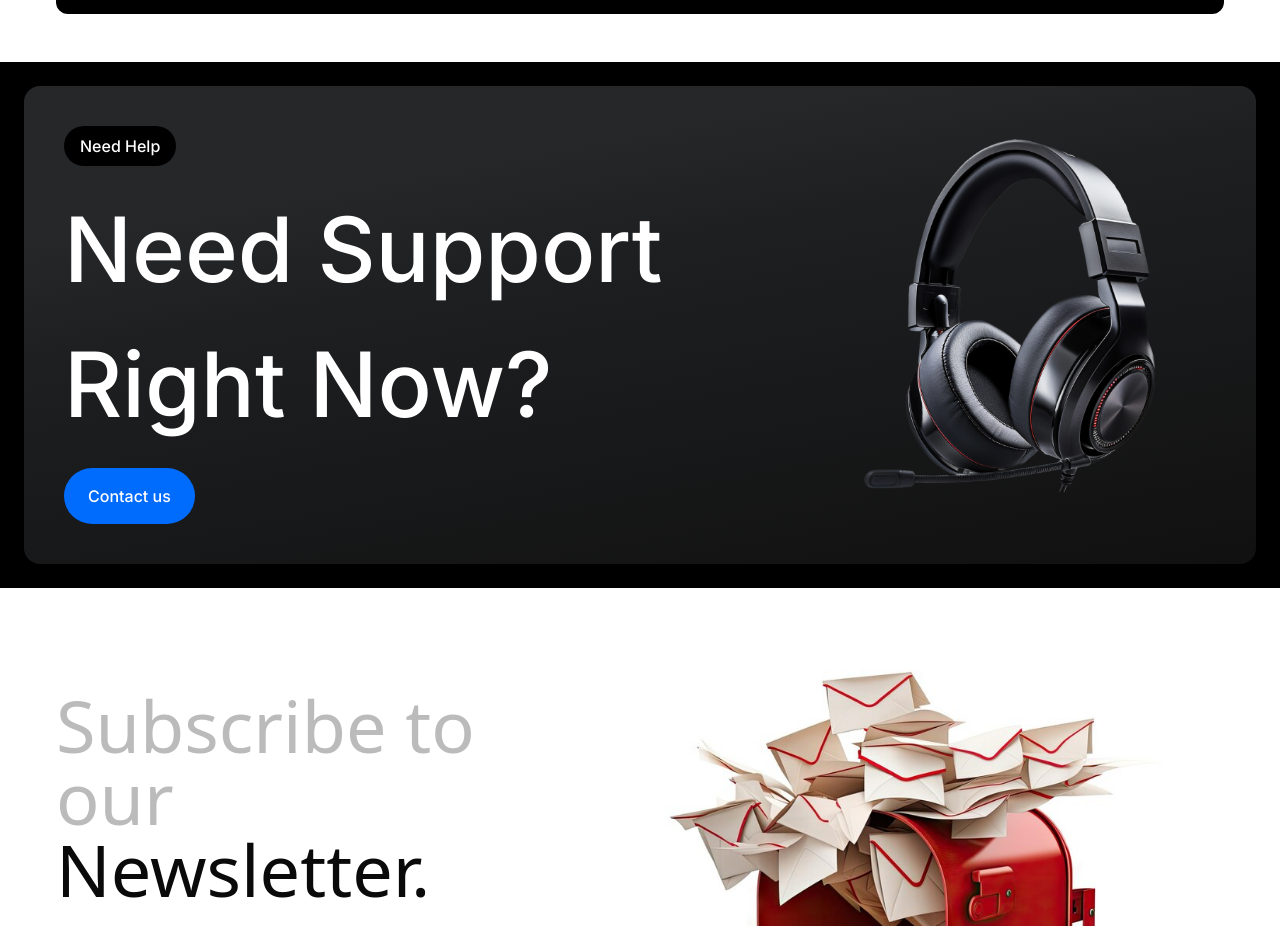
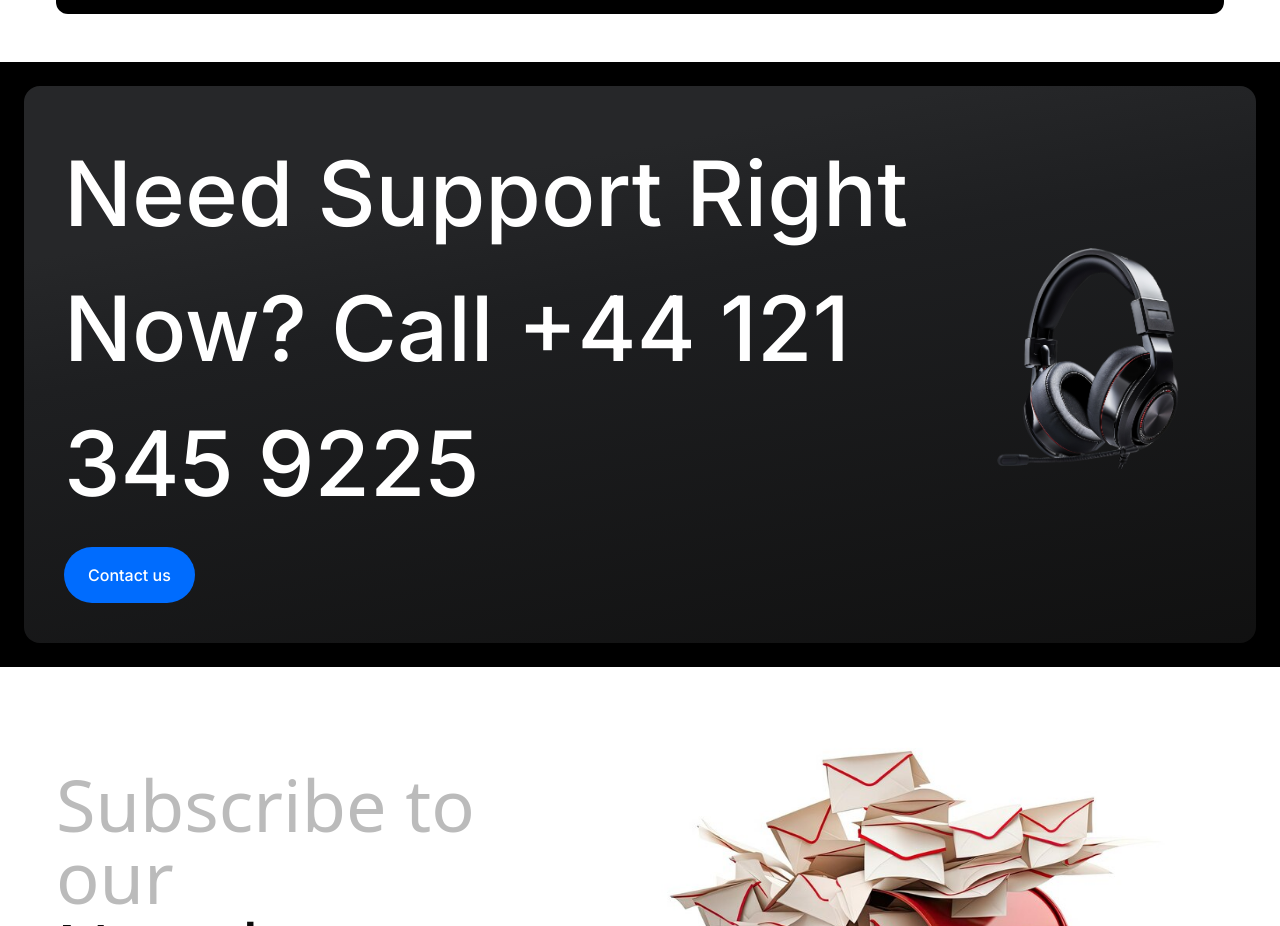
Before and after one commit to Lukman10a/consology, a Next.js app: page / in a window 1280 px wide. Shown: the part 2580-3506 px from the top of the page. Built offline with nearby package versions, Linux system fonts and the light colour scheme.

Commit message:
update the Home section

```diff
--- a/src/pages/index.tsx
+++ b/src/pages/index.tsx
@@ -135,12 +135,9 @@ export default function Home() {
       <article className="bg-black p-6 text-white">
         <div className="flex items-center justify-center rounded-2xl bg-custom-gradient p-10 md:flex-col md:gap-10">
           <div className="space-y-4">
-            <Button
-              text="Need Help"
-              className="rounded-full bg-black p-2 px-4 text-white"
-            />
             <p className="text-[90px] font-medium md:w-full 2md:mb-8 2md:text-5xl">
-              <span>Need Support</span> <span>Right Now?</span>
+              <span>Need Support</span> <span>Right Now?</span>{" "}
+              <span>Call +44 121 345 9225</span>
             </p>
             <Button
               asLink
```
